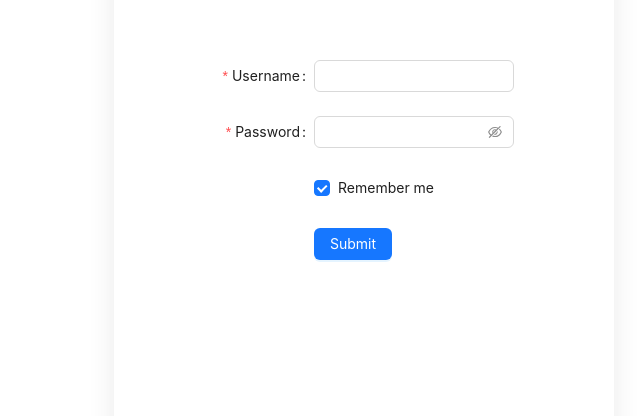
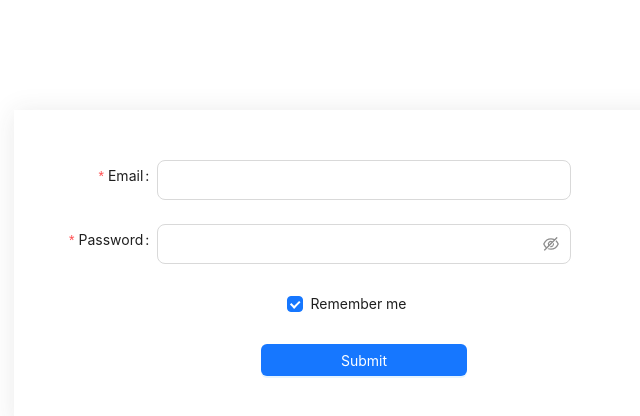
Before and after one commit to ror-vs/armino, a Next.js app: page / in a window 1280 px wide. Shown: the part 140-556 px from the top of the page, without its empty margins (276-916 px from the left). Built offline with nearby package versions, Linux system fonts and the light colour scheme.

Commit message:
ui changes

```diff
--- a/components/Card.js
+++ b/components/Card.js
@@ -12,7 +12,11 @@ const UserCard = ({ user, delHandler }) => {
         width: "400px",
       }}
     >
-      <Card title={`Title : ${user.values.name}`} bordered={false}>
+      <Card
+        title={`Title : ${user.values.name}`}
+        bordered={false}
+        style={{ boxShadow: "none" }}
+      >
         <p>
           <span style={{ fontWeight: "bold" }}> Email : </span>
           {user.values.email}
--- a/components/Header.js
+++ b/components/Header.js
@@ -52,9 +52,6 @@ const AppHeader = () => {
             <Link href="/events">
               <Button type="text">events</Button>
             </Link>
-            <Button type="text" onClick={logoutHandler}>
-              Logout
-            </Button>
           </div>
         </Drawer>
       </>
--- a/components/Login.js
+++ b/components/Login.js
@@ -1,7 +1,10 @@
 import { Button, Checkbox, Form, Input } from "antd";
+import { useRouter } from "next/router";
 const LoginForm = () => {
+  const router = useRouter();
   const onFinish = (values) => {
     localStorage.setItem("token", "123345");
+    router.push("/users");
   };
   const onFinishFailed = (errorInfo) => {
     console.log("Failed:", errorInfo);
@@ -9,16 +12,15 @@ const LoginForm = () => {
   return (
     <div
       style={{
-        maxWidth: "500px",
-        margin: "100px auto",
-        height: "500px",
+        maxWidth: "700px",
+        margin: "250px auto",
         boxShadow: "0px 2px 25px rgba(51, 51, 51, 0.1)",
       }}
     >
       <Form
         name="basic"
         labelCol={{
-          span: 8,
+          span: 4,
         }}
         wrapperCol={{
           span: 16,
@@ -29,10 +31,10 @@ const LoginForm = () => {
         onFinish={onFinish}
         onFinishFailed={onFinishFailed}
         autoComplete="off"
-        style={{ padding: "100px" }}
+        style={{ padding: "50px 40px 25px 40px" }}
       >
         <Form.Item
-          label="Username"
+          label="Email"
           name="username"
           rules={[
             {
@@ -41,7 +43,7 @@ const LoginForm = () => {
             },
           ]}
         >
-          <Input />
+          <Input size="large" />
         </Form.Item>
 
         <Form.Item
@@ -54,14 +56,14 @@ const LoginForm = () => {
             },
           ]}
         >
-          <Input.Password />
+          <Input.Password size="large" />
         </Form.Item>
 
         <Form.Item
           name="remember"
           valuePropName="checked"
           wrapperCol={{
-            offset: 8,
+            offset: 9,
             span: 16,
           }}
         >
@@ -74,7 +76,7 @@ const LoginForm = () => {
             span: 16,
           }}
         >
-          <Button type="primary" htmlType="submit" href="/users">
+          <Button type="primary" htmlType="submit" style={{ width: "50%" }}>
             Submit
           </Button>
         </Form.Item>
```
Also changed, not shown: components/userRegisterForm.js (+6 -2 lines), middleware.js (added, +14 -0 lines).
